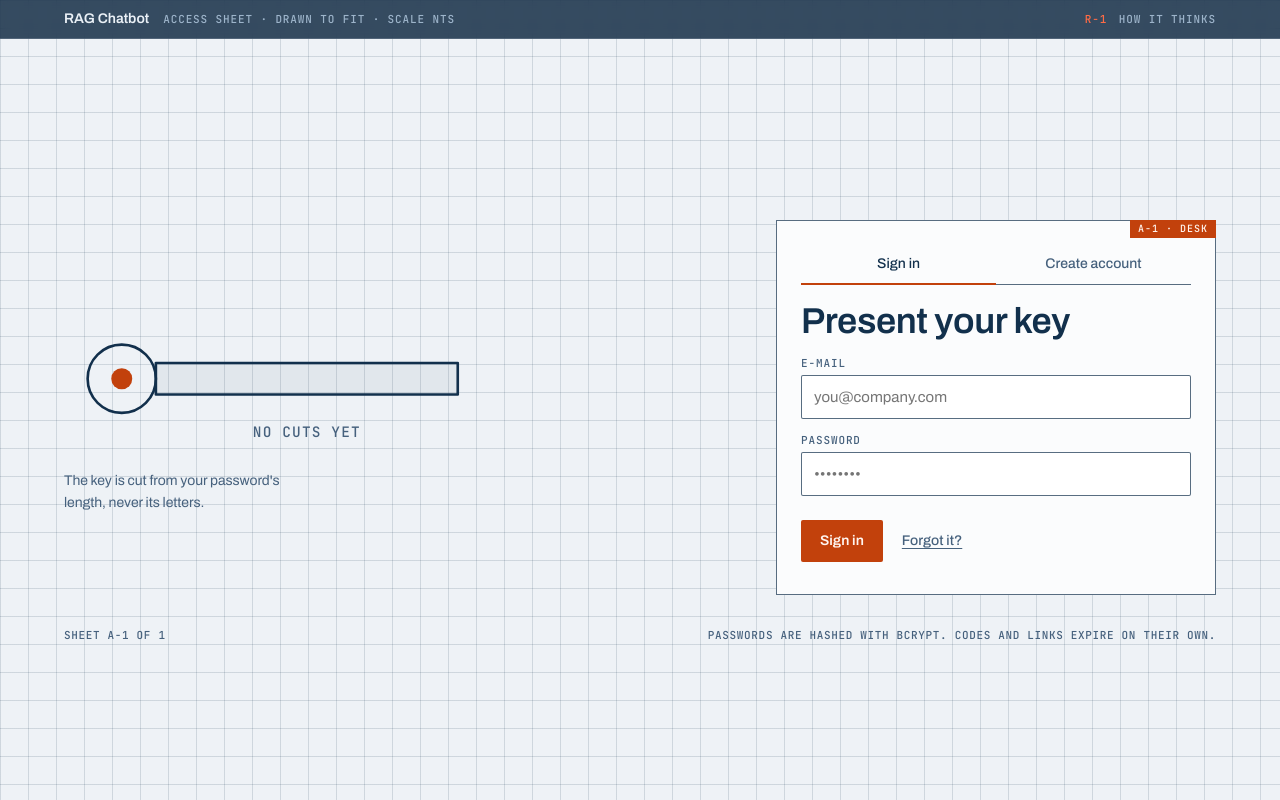
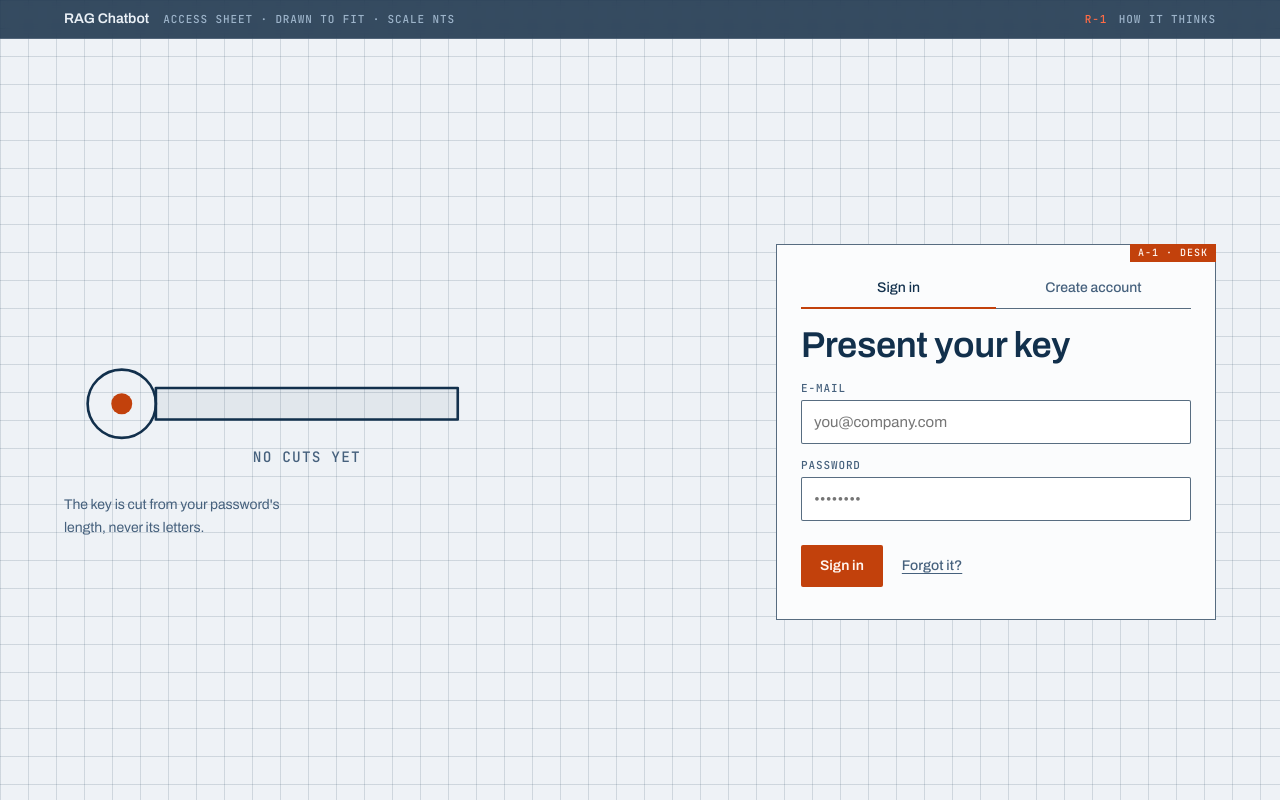
Before and after one commit to ankush-raj26/multi-rag, a FastAPI app: page /auth in a window 1280 px wide. Run offline with FastAPI, Linux system fonts and the light colour scheme; parts of the project's set-up code (start-up, migrations or seed data) failed here and were passed over.

Commit message:
ui(auth): drop the footer line under the desk
Co-Authored-By: Claude Fable 5.1 <noreply@anthropic.com>

```diff
--- a/static/auth/auth.css
+++ b/static/auth/auth.css
@@ -129,6 +129,5 @@ body[data-mode="verify"] .desk-tabs, body[data-mode="reset"] .desk-tabs { displa
 .desk-error { margin: 0 0 var(--sc-4); padding: 10px 12px; border-left: 3px solid var(--danger); background: color-mix(in oklab, var(--danger) 8%, transparent); font-size: 14px; }
 .desk-note { margin: 0 0 var(--sc-4); padding: 10px 12px; border-left: 3px solid var(--sc-accent); background: color-mix(in oklab, var(--sc-accent) 8%, transparent); font-size: 14px; }
 
-.desk-foot { display: flex; justify-content: space-between; gap: 16px; flex-wrap: wrap; font: 500 11px/1.6 var(--sc-font-mono); letter-spacing: .06em; text-transform: uppercase; color: var(--sc-ink-soft); }
 
 @media (prefers-reduced-motion: reduce) { .lk-blade { transition: none; } }
--- a/templates/auth.html
+++ b/templates/auth.html
@@ -111,10 +111,6 @@
     </div>
   </div>
 
-  <footer class="desk-foot sc-wrap">
-    <span>Sheet A-1 of 1</span>
-    <span>Passwords are hashed with bcrypt. Codes and links expire on their own.</span>
-  </footer>
 </section>
 
 <script src="{{ url_for('static', path='auth/auth.js') }}?v={{ static_v('auth/auth.js') }}" defer></script>
```
